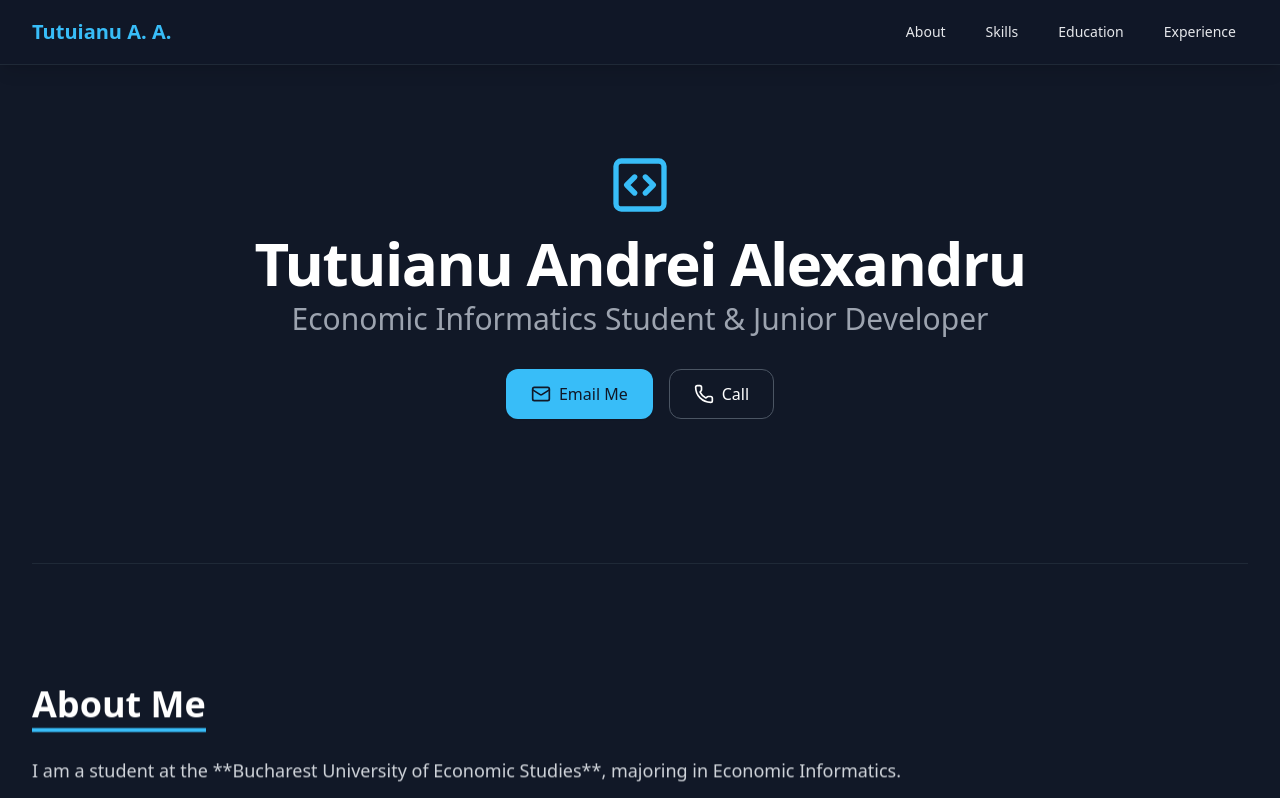
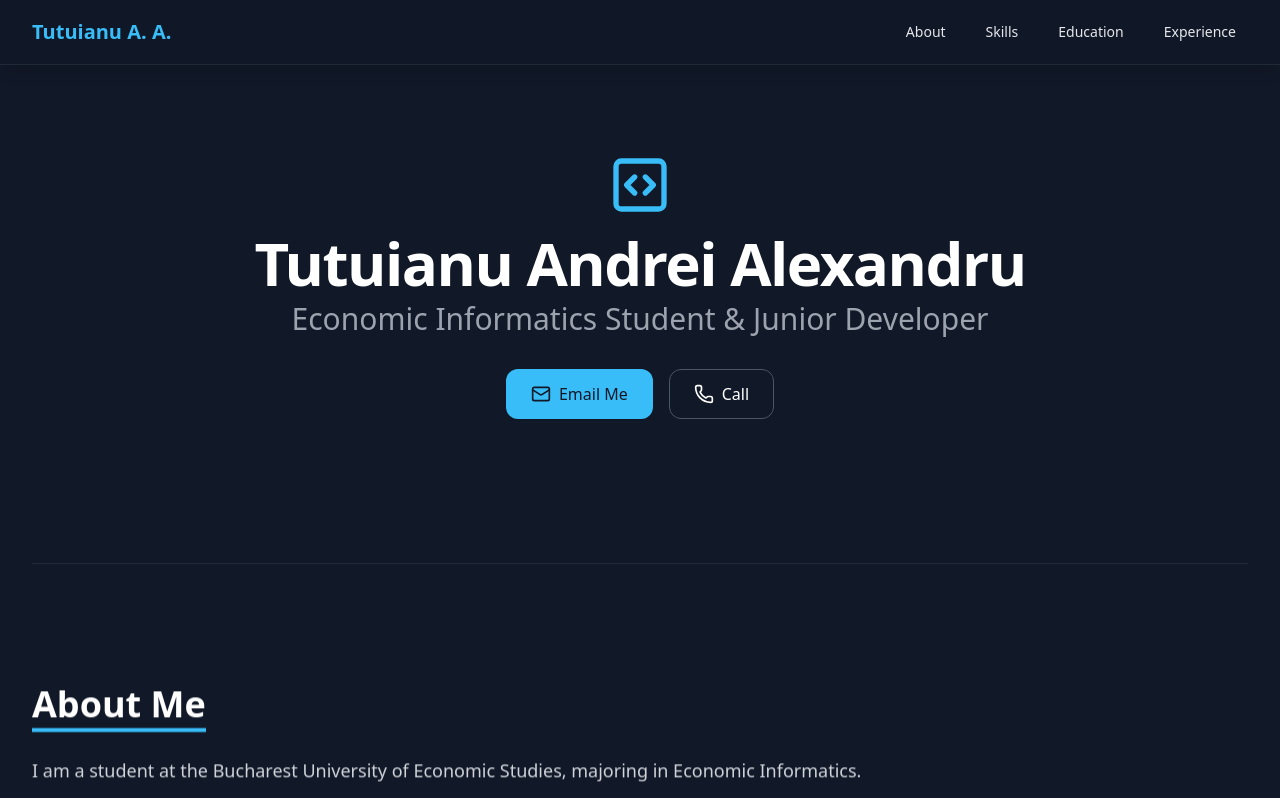
Before and after one commit to betalalpha/tutuianuandrei, a plain HTML site: page index.html in a window 1280 px wide. Shown: the top 798 px of the page. Drawn offline with nearby package versions, Linux system fonts and the light colour scheme.

```diff
--- a/index.html
+++ b/index.html
@@ -95,7 +95,7 @@
         <section id="about" class="py-10 fade-in-section">
             <h2 class="text-4xl font-bold text-white mb-6 border-b-4 border-sky-400 inline-block pb-1">About Me</h2>
             <div class="text-lg leading-relaxed space-y-4 text-gray-300">
-                <p>I am a student at the **Bucharest University of Economic Studies**, majoring in Economic Informatics.</p>
+                <p>I am a student at the Bucharest University of Economic Studies, majoring in Economic Informatics.</p>
                 <p>I am passionate about technology and data-driven solutions, with hands-on experience in **Object-Oriented Programming, Databases, Data Structures, and Algorithms**.</p>
                 <p>I enjoy solving complex problems and am dedicated to continuously developing my technical and analytical skills to contribute effectively to real-world projects.</p>
             </div>
```
